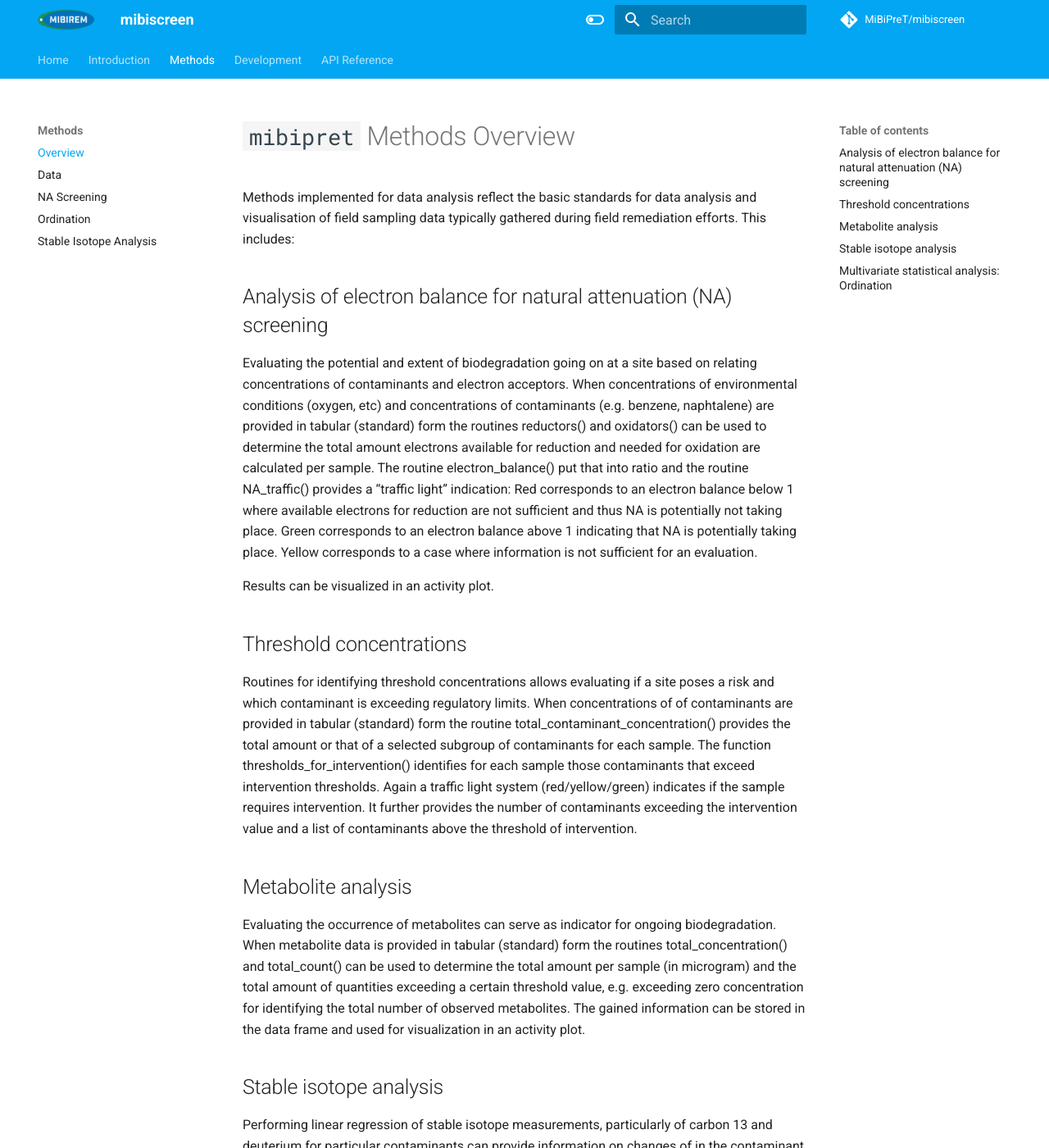
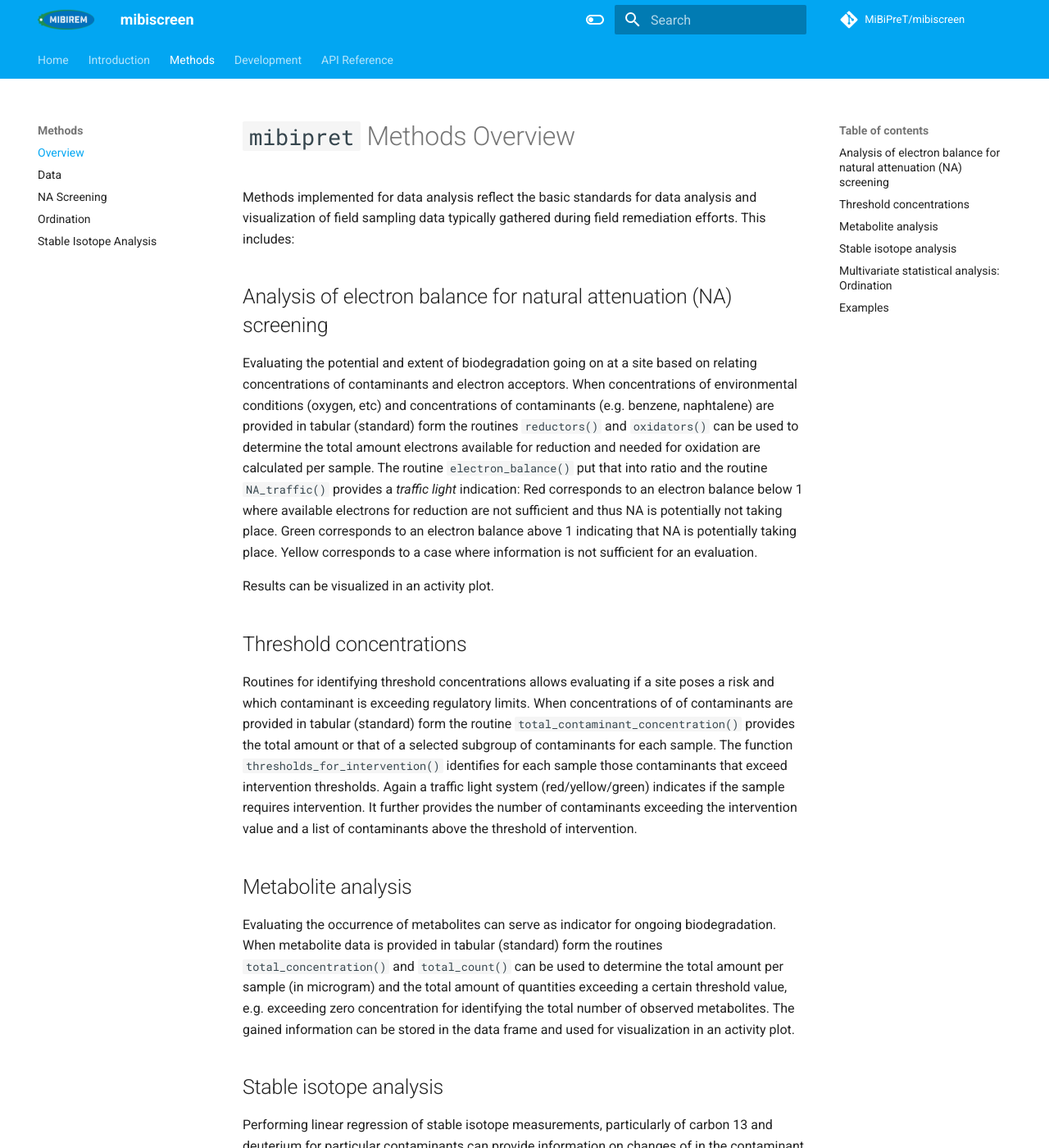
Before and after one commit to MiBiPreT/mibiscreen, an MkDocs documentation site: the page built from docs/methods/overview.md, in a window 1280 px wide and 1400 px high. Shown: the whole window at 82% size. Built offline with MkDocs 1.6.1 and Material for MkDocs 9.7.7, drawn with Linux system fonts in a browser that asks for light colours; a script that is not in the unit is left out; comment, search, counter and statistics services are not loaded; some of the changed text lies outside the part shown.

```diff
--- a/docs/methods/overview.md
+++ b/docs/methods/overview.md
@@ -1,32 +1,29 @@
 # `mibipret` Methods Overview
 
-Methods implemented for data analysis reflect the basic standards for data analysis and visualisation of field sampling data typically gathered during field remediation efforts. This includes:
+Methods implemented for data analysis reflect the basic standards for data analysis and visualization of field sampling data typically gathered during field remediation efforts. This includes:
 
 ## Analysis of electron balance for natural attenuation (NA) screening
 
-Evaluating the potential and extent of biodegradation going on at a site based on relating concentrations of contaminants and electron acceptors. When concentrations of environmental conditions (oxygen, etc) and concentrations of contaminants (e.g. benzene, naphtalene) are provided in tabular (standard) form the routines reductors() and oxidators() can be used to determine the total amount electrons available for reduction and needed for oxidation are calculated per sample. The routine electron_balance() put that into ratio and the routine NA_traffic() provides a “traffic light” indication: Red corresponds to an electron balance below 1 where available electrons for reduction are not sufficient and thus NA is potentially not taking place. Green corresponds to an electron balance above 1 indicating that NA is potentially taking place. Yellow corresponds to a case where information is not sufficient for an evaluation.
+Evaluating the potential and extent of biodegradation going on at a site based on relating concentrations of contaminants and electron acceptors. When concentrations of environmental conditions (oxygen, etc) and concentrations of contaminants (e.g. benzene, naphtalene) are provided in tabular (standard) form the routines `reductors()` and `oxidators()` can be used to determine the total amount electrons available for reduction and needed for oxidation are calculated per sample. The routine `electron_balance()` put that into ratio and the routine `NA_traffic()` provides a *traffic light* indication: Red corresponds to an electron balance below 1 where available electrons for reduction are not sufficient and thus NA is potentially not taking place. Green corresponds to an electron balance above 1 indicating that NA is potentially taking place. Yellow corresponds to a case where information is not sufficient for an evaluation.
 
 Results can be visualized in an activity plot.
 
 ## Threshold concentrations
-Routines for identifying threshold concentrations allows evaluating if a site poses a risk and which contaminant is exceeding regulatory limits. When concentrations of
-of contaminants are provided in tabular (standard) form the routine total_contaminant_concentration() provides the total amount or that of a
-selected subgroup of contaminants for each sample. The function thresholds_for_intervention() identifies for each sample those contaminants that exceed intervention thresholds. Again a traffic light system (red/yellow/green) indicates if the sample requires intervention. It further provides the number of contaminants exceeding the intervention value and a list of contaminants above the threshold of intervention.
+Routines for identifying threshold concentrations allows evaluating if a site poses a risk and which contaminant is exceeding regulatory limits. When concentrations of of contaminants are provided in tabular (standard) form the routine `total_contaminant_concentration()` provides the total amount or that of a selected subgroup of contaminants for each sample. The function `thresholds_for_intervention()` identifies for each sample those contaminants that exceed intervention thresholds. Again a traffic light system (red/yellow/green) indicates if the sample requires intervention. It further provides the number of contaminants exceeding the intervention value and a list of contaminants above the threshold of intervention.
 
 ## Metabolite analysis
 Evaluating the occurrence of metabolites can serve as indicator for ongoing biodegradation. When metabolite data is provided in tabular (standard) form
-the routines total_concentration() and total_count() can be used to determine the total amount per sample (in microgram) and the total amount of
-quantities exceeding a certain threshold value, e.g. exceeding zero concentration for identifying the total number of observed metabolites. The gained information can be
-stored in the data frame and used for visualization in an activity plot.
+the routines `total_concentration()` and `total_count()` can be used to determine the total amount per sample (in microgram) and the total amount of
+quantities exceeding a certain threshold value, e.g. exceeding zero concentration for identifying the total number of observed metabolites. The gained information can be stored in the data frame and used for visualization in an activity plot.
 
 ## Stable isotope analysis
 Performing linear regression of stable isotope measurements, particularly of carbon 13 and deuterium for particular contaminants can provide information on changes of in the contaminant source or the occurrence of specific enzymatic degradation reactions.
 
 ##  Multivariate statistical analysis: Ordination
 Workflows for multivariate statistical analysis of observational data (contaminant concentrations, habitat conditions,
-microbiome data, and/or metabolite data) identifying correlations between these quantities. Three ordination methods are available: Principal Component Analysis
-pca(), Canonical Correspondence Analysis cca() and Redundancy Analysis rda().
+microbiome data, and/or metabolite data) identifying correlations between these quantities. Three ordination methods are available: Principal Component Analysis `pca()`, Canonical Correspondence Analysis `cca()` and Redundancy Analysis `rda()`.
 
-Output of the ordination methods is input for diagnostic plots (implemented in visualization).
+Output of the ordination methods is input for diagnostic plots.
 
-Example workflows of the analysis methods are implemented for the example data from the Vetgas Amersfoort site and the Griftpark field site and can be found in notebooks in the folders ex01_Griftpark and ex02_Amersfoort.
+## Examples
+Example workflows of the analysis methods are implemented for the example data from the Vetgas Amersfoort site and the Griftpark field site and can be found in notebooks in the folders `ex01_Griftpark` and `ex02_Amersfoort`.
```
Also changed, not shown: docs/introduction/introduction.md (+11 -0 lines), docs/methods/data.md (+3 -3 lines), docs/methods/na_screening.md (+12 -8 lines), docs/methods/ordination.md (+9 -0 lines), docs/methods/stable_isotopes.md (+7 -3 lines).
